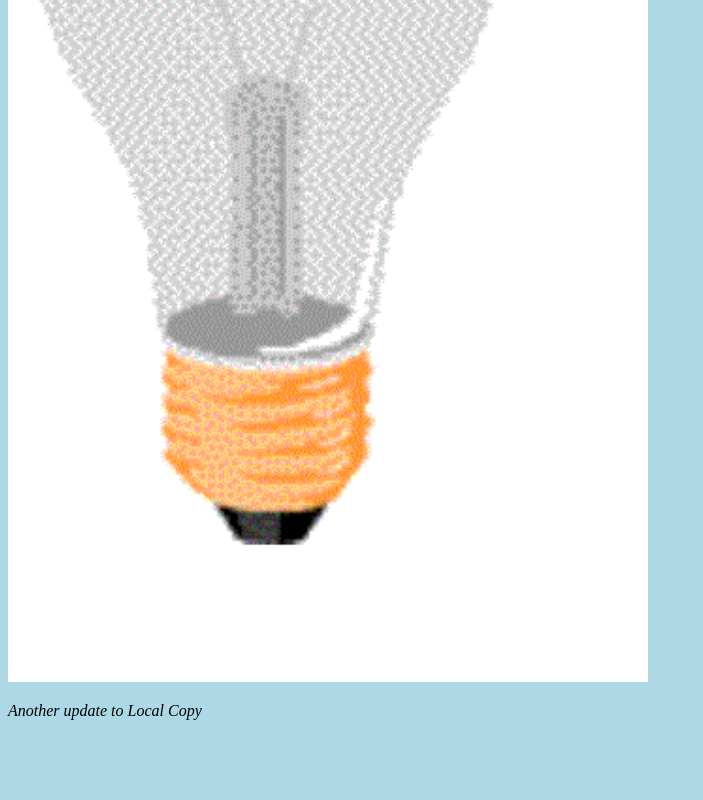
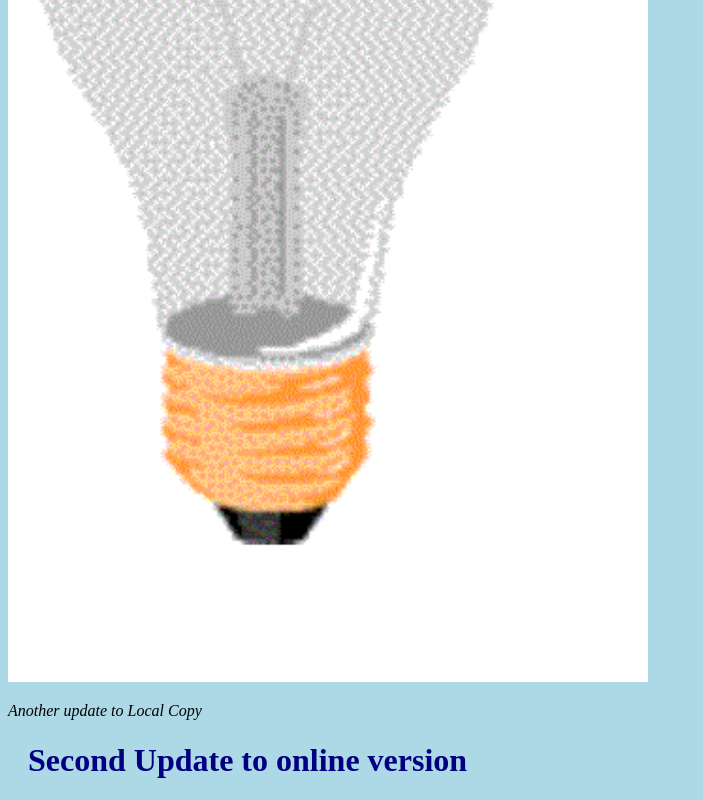
Before and after one commit to ldirisu/hellow-world, a plain HTML site: page index.html in a window 1280 px wide. Shown: the part 1990-2790 px from the top of the page, without its empty margins (0-703 px from the left). Before the commit the page ends 2726 px from the top, so only its background shows below. Drawn offline with Linux system fonts and the light colour scheme.

Commit message:
Html version Update index.html

```diff
--- a/index.html
+++ b/index.html
@@ -13,5 +13,6 @@
 <p>A new line in our file!</p>
 <div><img src="hello-world-image.gif" alt="Hello Git" style="width:100%;max-width:640px"></div>
 <p> <i> Another update to Local Copy </i> </p>
+  <h1> Second Update to online version</h1>
 </body>
 </html>
```
